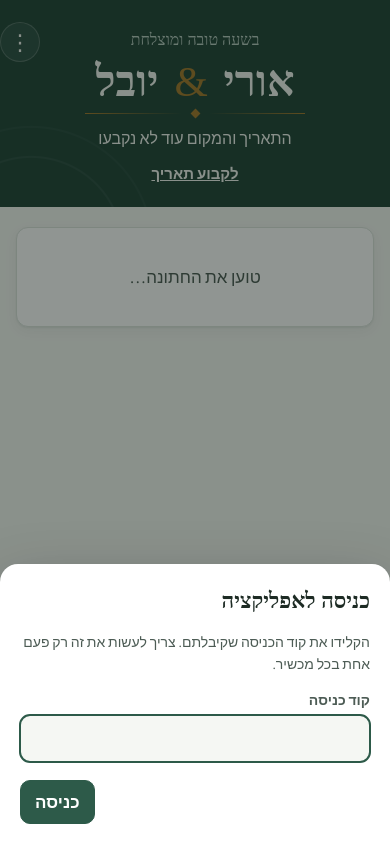
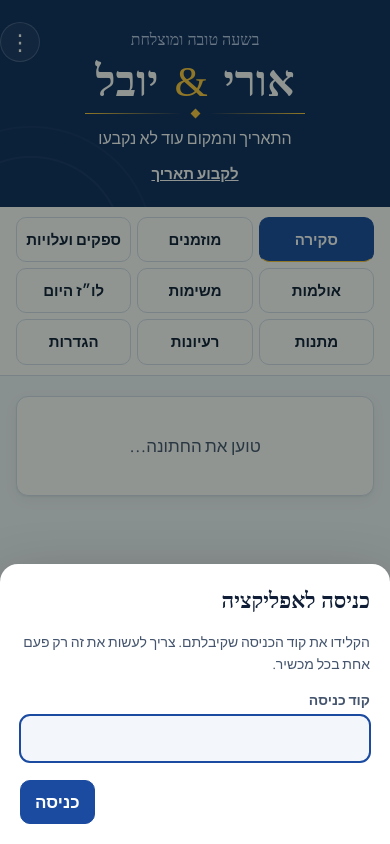
Before and after one commit to pazohayon5-coder/wedding, a plain HTML site: page index.html in a window 390 px wide. Drawn offline with Linux system fonts and the light colour scheme; a web font is replaced by a local one.

Commit message:
Blue and yellow palette, all tabs visible at top on phones
Co-Authored-By: Claude Opus 5.5 <noreply@anthropic.com>
Claude-Session: https://claude.ai/code/session_01Fa3FRpGbtvT9rvNmuYQkYP

```diff
--- a/index.html
+++ b/index.html
@@ -265,13 +265,15 @@ footer{color:var(--muted);font-size:13px;text-align:center;padding-block:10px 30
 /* Bottom nav (phones) */
 .bnav{display:none}
 @media (max-width:700px){
-  .tabs{display:none}
+  .tabs{position:static}
+  .tabs .wrap{display:grid;grid-template-columns:repeat(3,minmax(0,1fr));gap:6px;overflow:visible;padding-top:10px;padding-bottom:10px}
+  .tab{border:1px solid var(--line);border-radius:10px;padding:10px 4px;text-align:center;font-size:15px;color:var(--ink);background:var(--surface)}
+  .tab[aria-selected="true"]{background:var(--accent);color:var(--accent-ink);border-color:var(--accent)}
   body{font-size:17px}
-  .bnav{display:grid;grid-template-columns:repeat(5,1fr);position:fixed;bottom:0;left:0;right:0;z-index:30;background:var(--surface);border-top:1px solid var(--line);padding-bottom:env(safe-area-inset-bottom,0px);box-shadow:0 -4px 16px rgba(20,40,30,.06)}
+  .bnav{display:none;grid-template-columns:repeat(5,1fr);position:fixed;bottom:0;left:0;right:0;z-index:30;background:var(--surface);border-top:1px solid var(--line);padding-bottom:env(safe-area-inset-bottom,0px);box-shadow:0 -4px 16px rgba(20,40,30,.06)}
   .bnav button{border:0;background:none;padding:8px 2px 9px;display:flex;flex-direction:column;align-items:center;gap:3px;font:inherit;font-size:13px;font-weight:700;color:var(--muted);cursor:pointer;min-height:58px}
   .bnav button svg{width:24px;height:24px;stroke:currentColor;fill:none;stroke-width:1.8;stroke-linecap:round;stroke-linejoin:round}
   .bnav button[aria-current="page"]{color:var(--accent)}
-  #app{padding-bottom:calc(70px + env(safe-area-inset-bottom,0px))}
   .sec-head h2{font-size:24px}
   #app:not([data-tab=overview]) .hero .meta,#app:not([data-tab=overview]) .hero .orn,#app:not([data-tab=overview]) .hero .count{display:none}
   #app:not([data-tab=overview]) .hero .names{font-size:34px;margin:2px 0 0}
@@ -279,6 +281,15 @@ footer{color:var(--muted);font-size:13px;text-align:center;padding-block:10px 30
   #app:not([data-tab=overview]) .inv-open{font-size:14px}
   .tile .val{font-size:26px}
 }
+
+/* Blue & yellow palette */
+:root,:root[data-theme="light"]{--bg:#F3F6FB;--surface:#FFFFFF;--ink:#0F1E36;--muted:#45556E;--line:#D6DEEB;--soft:#E8EEF8;
+  --accent:#1A4BA0;--accent-ink:#FFFFFF;--gold:#E3A800;--gold-soft:#FFF4CC;--band:#0D2B5E;--band-ink:#FFFFFF;--band-muted:#B9C8E6;
+  --good:#1F7A4A;--good-soft:#E2F3E9}
+.hero .names .amp,.orn b{color:#FFC93C}.orn b{background:#FFC93C}
+.orn i{background:linear-gradient(90deg,transparent,#FFC93C)}.orn i:last-child{background:linear-gradient(90deg,#FFC93C,transparent)}
+.hero .count{color:#FFC93C}
+.tab[aria-selected="true"]{border-bottom-color:#FFC93C}
 </style>
 
 <div dir="rtl" lang="he" id="app">
```
